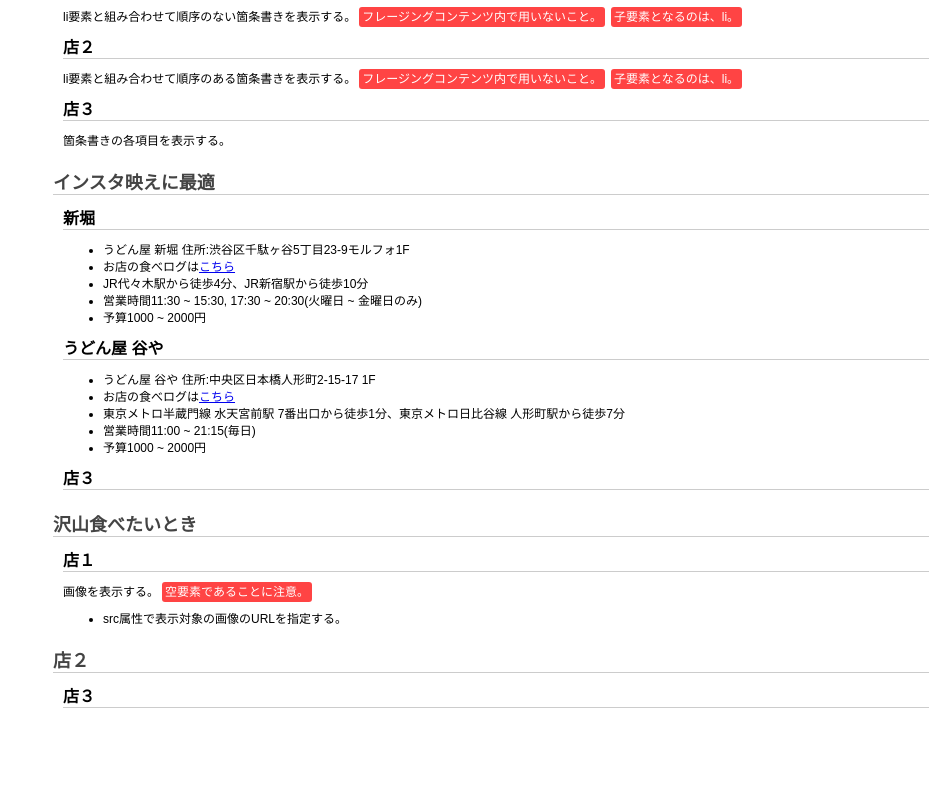
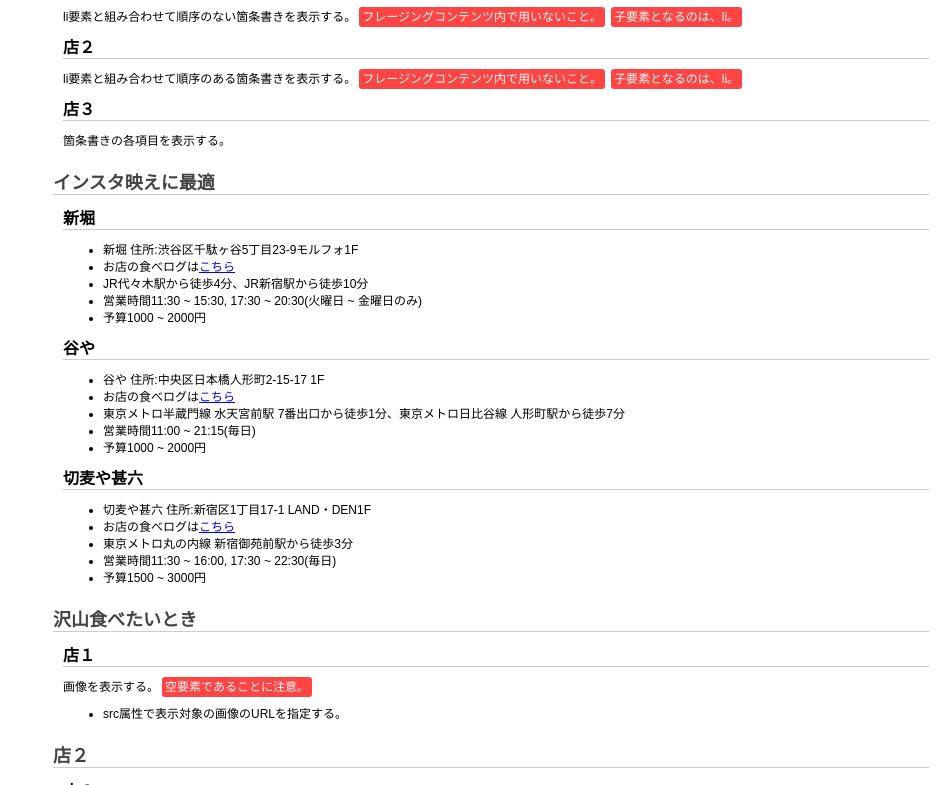
Before and after one commit to s1f102400741/team-project, a plain HTML site: page index.html in a window 1280 px wide. Shown: the part 812-1597 px from the top of the page, without its empty margins (341-1280 px from the left). Before the commit the page ends 1540 px from the top, so only its background shows below. Drawn offline with Linux system fonts and the light colour scheme.

```diff
--- a/index.html
+++ b/index.html
@@ -39,7 +39,7 @@
         <h2 id="id2">ディナーにおすすめ</h2>
         <h3>山長</h3>
         <ul>
-          <li>うどん屋 山長 住所:渋谷区恵比寿1丁目1-5エビスオークビル1 1F</li>
+          <li>山長 住所:渋谷区恵比寿1丁目1-5エビスオークビル1 1F</li>
           <li>お店の食べログは<a href="https://tabelog.com/tokyo/A1303/A130302/13045327/">こちら</a></li>
           <li>JR恵比寿駅から徒歩5分</li>
           <li>営業時間11:30 ~ 15:30(土日16:00), 18:00 ~ 22:30 </li>
@@ -61,21 +61,28 @@
         <h2 id="id4">インスタ映えに最適</h2>
         <h3>新堀</h3>
         <ul>
-          <li>うどん屋 新堀 住所:渋谷区千駄ヶ谷5丁目23-9モルフォ1F</li>
+          <li>新堀 住所:渋谷区千駄ヶ谷5丁目23-9モルフォ1F</li>
           <li>お店の食べログは<a href="https://tabelog.com/tokyo/A1304/A130403/13247630/">こちら</a></li>
           <li>JR代々木駅から徒歩4分、JR新宿駅から徒歩10分</li>
           <li>営業時間11:30 ~ 15:30, 17:30 ~ 20:30(火曜日 ~ 金曜日のみ)</li>
           <li>予算1000 ~ 2000円</li>
         </ul>
-        <h3>うどん屋 谷や</h3>
+        <h3>谷や</h3>
         <ul>
-          <li>うどん屋 谷や 住所:中央区日本橋人形町2-15-17 1F</li>
+          <li>谷や 住所:中央区日本橋人形町2-15-17 1F</li>
           <li>お店の食べログは<a href="https://tabelog.com/tokyo/A1302/A130204/13114085/">こちら</a></li>
           <li>東京メトロ半蔵門線 水天宮前駅 7番出口から徒歩1分、東京メトロ日比谷線 人形町駅から徒歩7分</li>
           <li>営業時間11:00 ~ 21:15(毎日)</li>
           <li>予算1000 ~ 2000円</li>
         </ul>
-        <h3>店３</h3>
+        <h3>切麦や甚六</h3>
+        <ul>
+          <li>切麦や甚六 住所:新宿区1丁目17-1 LAND・DEN1F</li>
+          <li>お店の食べログは<a href="https://tabelog.com/tokyo/A1304/A130402/13182646/">こちら</a></li>
+          <li>東京メトロ丸の内線 新宿御苑前駅から徒歩3分</li>
+          <li>営業時間11:30 ~ 16:00, 17:30 ~ 22:30(毎日)</li>
+          <li>予算1500 ~ 3000円</li>
+        </ul>
 
         <h2 id="id5">沢山食べたいとき</h2>
         <h3>店１</h3>
```
